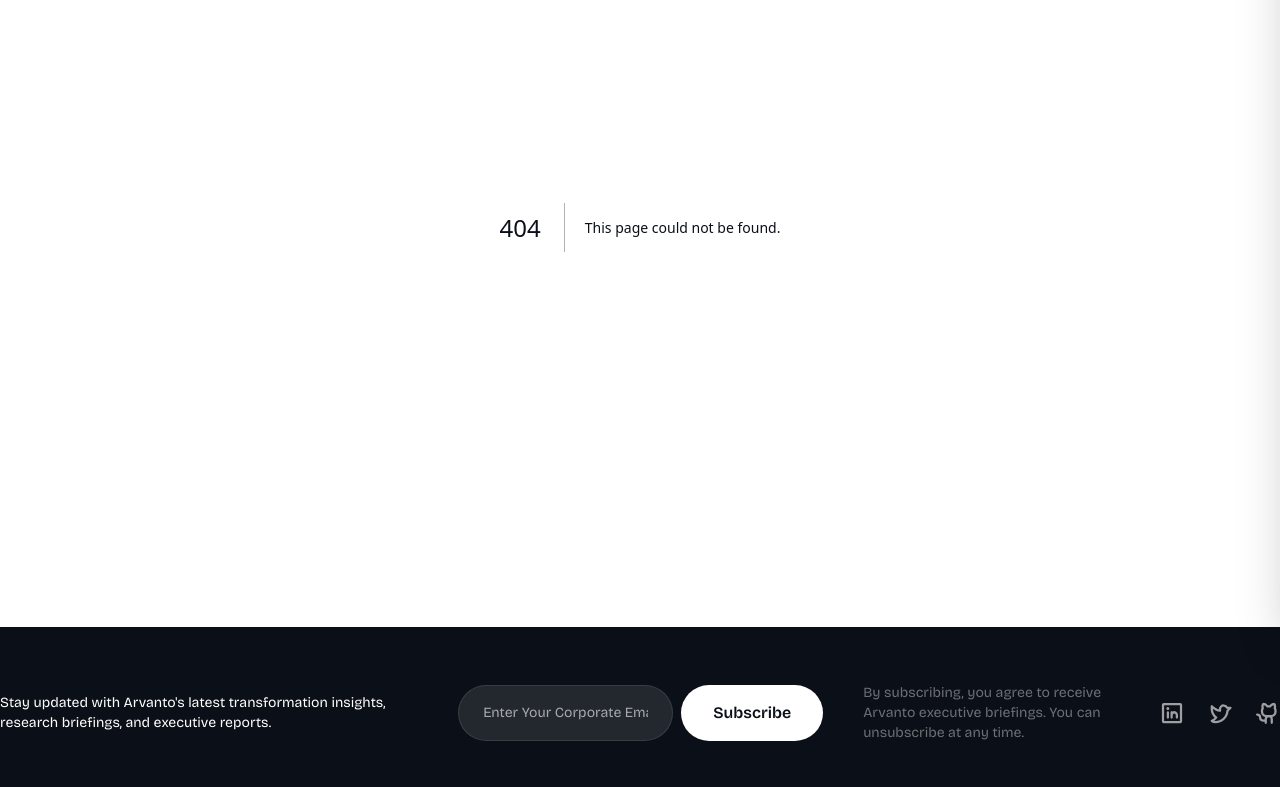
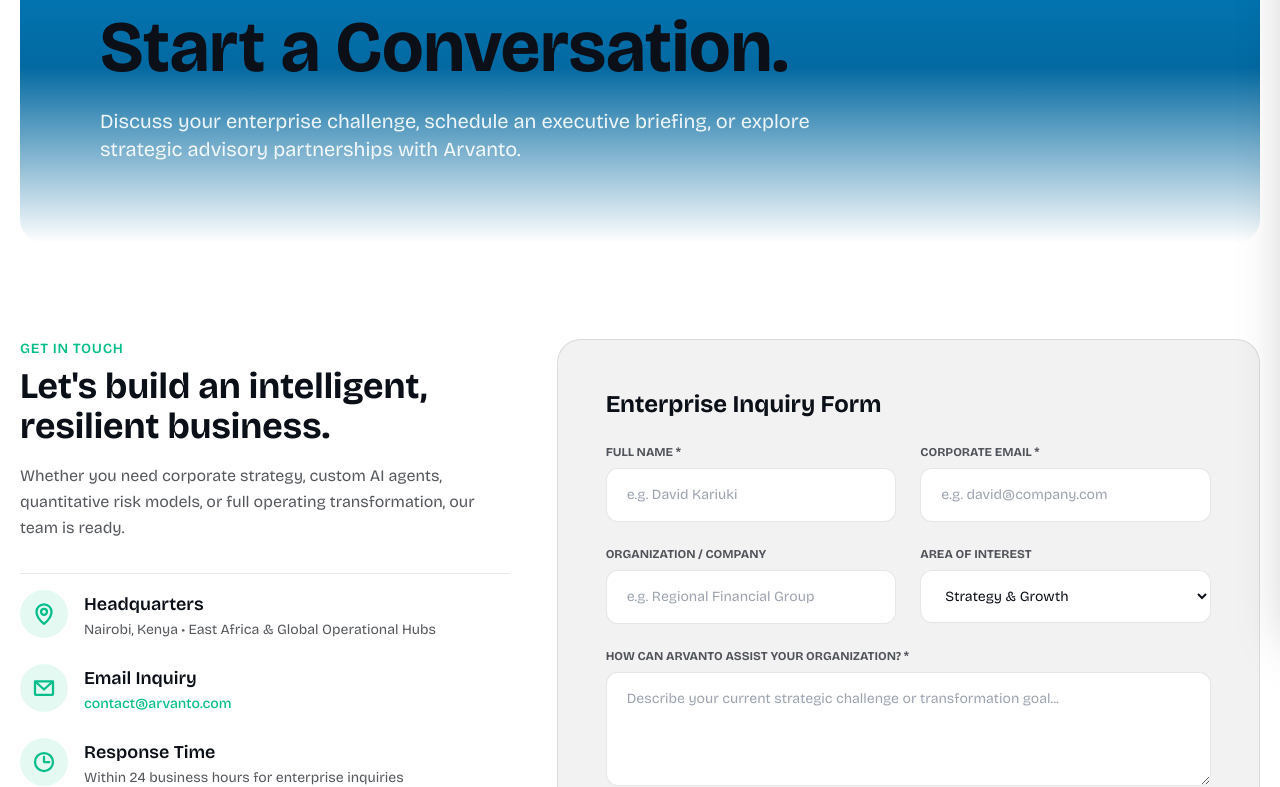
Before and after one commit to k-clinton/Arvanto, a Next.js app: page /contactus in a window 1280 px wide. Before the commit this address had no page. Shown: the part 173-960 px from the top of the page. Built offline with nearby package versions, Linux system fonts and the light colour scheme.

Commit message:
feat: add contactus page

```diff
--- /dev/null
+++ b/src/app/contactus/page.tsx
@@ -0,0 +1,188 @@
+"use client";
+
+import { useState } from "react";
+import { Icon } from "@iconify/react";
+
+export default function ContactUsPage() {
+  const [submitted, setSubmitted] = useState(false);
+
+  const handleSubmit = (e: React.FormEvent) => {
+    e.preventDefault();
+    setSubmitted(true);
+  };
+
+  return (
+    <div className="py-16 bg-white dark:bg-black text-dark dark:text-white">
+      {/* Banner */}
+      <div className="container max-w-8xl mx-auto px-5 2xl:px-0 mb-16">
+        <div className="bg-gradient-to-b from-skyblue via-lightskyblue dark:via-[#4298b0] to-white/10 dark:to-black/10 rounded-3xl p-12 md:p-20 text-center md:text-left">
+          <span className="text-xs uppercase tracking-widest text-primary font-bold bg-white/10 backdrop-blur-md px-4 py-1.5 rounded-full border border-white/20">
+            Contact Arvanto
+          </span>
+          <h1 className="text-5xl md:text-7xl font-bold mt-4 mb-6 leading-tight">
+            Start a Conversation.
+          </h1>
+          <p className="text-lg md:text-xl text-white/90 dark:text-dark/90 max-w-3xl leading-relaxed">
+            Discuss your enterprise challenge, schedule an executive briefing, or explore strategic advisory partnerships with Arvanto.
+          </p>
+        </div>
+      </div>
+
+      {/* Main Grid */}
+      <div className="container max-w-8xl mx-auto px-5 2xl:px-0 py-8">
+        <div className="grid lg:grid-cols-12 gap-12">
+          {/* Left Column Info */}
+          <div className="lg:col-span-5 space-y-8">
+            <div>
+              <p className="text-primary font-semibold uppercase tracking-wider text-sm">
+                Get In Touch
+              </p>
+              <h2 className="text-3xl md:text-4xl font-bold mt-2 mb-4">
+                Let&apos;s build an intelligent, resilient business.
+              </h2>
+              <p className="text-dark/70 dark:text-white/70 text-base leading-relaxed">
+                Whether you need corporate strategy, custom AI agents, quantitative risk models, or full operating transformation, our team is ready.
+              </p>
+            </div>
+
+            <div className="space-y-6 pt-4 border-t border-dark/10 dark:border-white/10">
+              <div className="flex items-start gap-4">
+                <div className="bg-primary/10 p-3 rounded-full text-primary shrink-0">
+                  <Icon icon="ph:map-pin-bold" className="w-6 h-6" />
+                </div>
+                <div>
+                  <h4 className="font-semibold text-lg">Headquarters</h4>
+                  <p className="text-dark/70 dark:text-white/70 text-sm mt-0.5">
+                    Nairobi, Kenya • East Africa & Global Operational Hubs
+                  </p>
+                </div>
+              </div>
+
+              <div className="flex items-start gap-4">
+                <div className="bg-primary/10 p-3 rounded-full text-primary shrink-0">
+                  <Icon icon="ph:envelope-simple-bold" className="w-6 h-6" />
+                </div>
+                <div>
+                  <h4 className="font-semibold text-lg">Email Inquiry</h4>
+                  <a
+                    href="mailto:contact@arvanto.com"
+                    className="text-primary font-medium hover:underline text-sm mt-0.5 block"
+                  >
+                    contact@arvanto.com
+                  </a>
+                </div>
+              </div>
+
+              <div className="flex items-start gap-4">
+                <div className="bg-primary/10 p-3 rounded-full text-primary shrink-0">
+                  <Icon icon="ph:clock-bold" className="w-6 h-6" />
+                </div>
+                <div>
+                  <h4 className="font-semibold text-lg">Response Time</h4>
+                  <p className="text-dark/70 dark:text-white/70 text-sm mt-0.5">
+                    Within 24 business hours for enterprise inquiries
+                  </p>
+                </div>
+              </div>
+            </div>
+          </div>
+
+          {/* Right Column Form */}
+          <div className="lg:col-span-7 bg-dark/5 dark:bg-white/5 p-8 md:p-12 rounded-3xl border border-dark/10 dark:border-white/10">
+            {submitted ? (
+              <div className="text-center py-16 space-y-4">
+                <div className="w-16 h-16 bg-primary text-white rounded-full flex items-center justify-center mx-auto text-3xl">
+                  <Icon icon="ph:check-bold" />
+                </div>
+                <h3 className="text-3xl font-bold">Thank You!</h3>
+                <p className="text-dark/70 dark:text-white/70 max-w-md mx-auto">
+                  Your message has been transmitted to Arvanto&apos;s executive advisory team. We will review your inquiry and follow up within 24 hours.
+                </p>
+                <button
+                  onClick={() => setSubmitted(false)}
+                  className="px-6 py-2.5 bg-dark dark:bg-white text-white dark:text-dark font-semibold text-sm rounded-full mt-4"
+                >
+                  Send Another Message
+                </button>
+              </div>
+            ) : (
+              <form onSubmit={handleSubmit} className="space-y-6">
+                <h3 className="text-2xl font-bold mb-4">Enterprise Inquiry Form</h3>
+
+                <div className="grid md:grid-cols-2 gap-6">
+                  <div>
+                    <label className="block text-xs uppercase font-bold text-dark/70 dark:text-white/70 mb-2">
+                      Full Name *
+                    </label>
+                    <input
+                      required
+                      type="text"
+                      placeholder="e.g. David Kariuki"
+                      className="w-full px-5 py-4 rounded-xl bg-white dark:bg-dark border border-dark/10 dark:border-white/10 focus:outline-none focus:border-primary text-sm"
+                    />
+                  </div>
+                  <div>
+                    <label className="block text-xs uppercase font-bold text-dark/70 dark:text-white/70 mb-2">
+                      Corporate Email *
+                    </label>
+                    <input
+                      required
+                      type="email"
+                      placeholder="e.g. david@company.com"
+                      className="w-full px-5 py-4 rounded-xl bg-white dark:bg-dark border border-dark/10 dark:border-white/10 focus:outline-none focus:border-primary text-sm"
+                    />
+                  </div>
+                </div>
+
+                <div className="grid md:grid-cols-2 gap-6">
+                  <div>
+                    <label className="block text-xs uppercase font-bold text-dark/70 dark:text-white/70 mb-2">
+                      Organization / Company
+                    </label>
+                    <input
+                      type="text"
+                      placeholder="e.g. Regional Financial Group"
+                      className="w-full px-5 py-4 rounded-xl bg-white dark:bg-dark border border-dark/10 dark:border-white/10 focus:outline-none focus:border-primary text-sm"
+                    />
+                  </div>
+                  <div>
+                    <label className="block text-xs uppercase font-bold text-dark/70 dark:text-white/70 mb-2">
+                      Area of Interest
+                    </label>
+                    <select className="w-full px-5 py-4 rounded-xl bg-white dark:bg-dark border border-dark/10 dark:border-white/10 focus:outline-none focus:border-primary text-sm">
+                      <option>Strategy & Growth</option>
+                      <option>AI & Technology</option>
+                      <option>Data & Decision Intelligence</option>
+                      <option>Risk & Performance</option>
+                      <option>Transformation & Operations</option>
+                      <option>Arvanto Ventures Partnership</option>
+                    </select>
+                  </div>
+                </div>
+
+                <div>
+                  <label className="block text-xs uppercase font-bold text-dark/70 dark:text-white/70 mb-2">
+                    How Can Arvanto Assist Your Organization? *
+                  </label>
+                  <textarea
+                    required
+                    rows={4}
+                    placeholder="Describe your current strategic challenge or transformation goal..."
+                    className="w-full px-5 py-4 rounded-xl bg-white dark:bg-dark border border-dark/10 dark:border-white/10 focus:outline-none focus:border-primary text-sm"
+                  ></textarea>
+                </div>
+
+                <button
+                  type="submit"
+                  className="w-full py-4 bg-primary text-white font-semibold rounded-full hover:bg-dark transition duration-300 shadow-lg"
+                >
+                  Submit Executive Inquiry
+                </button>
+              </form>
+            )}
+          </div>
+        </div>
+      </div>
+    </div>
+  );
+}
```
